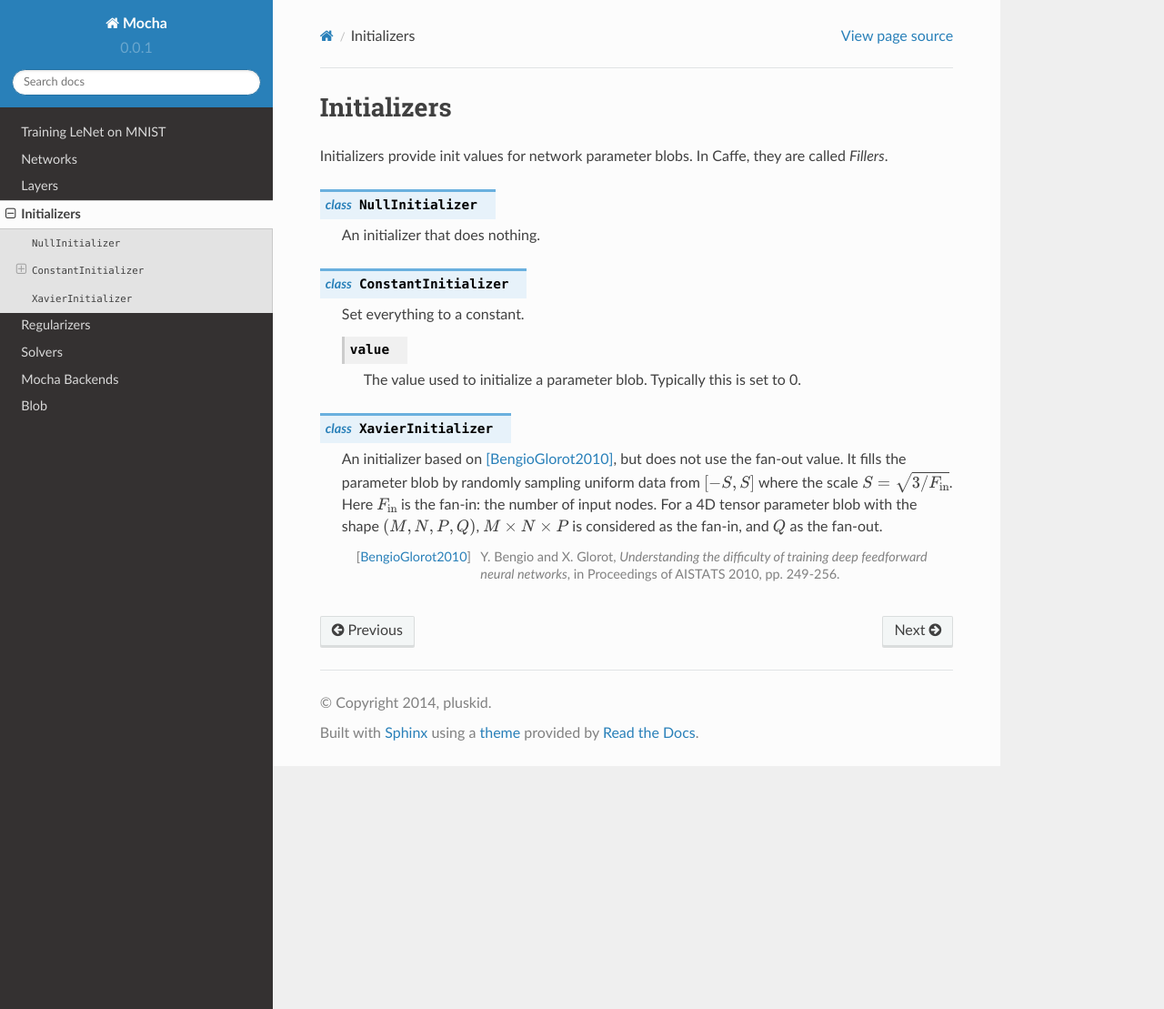
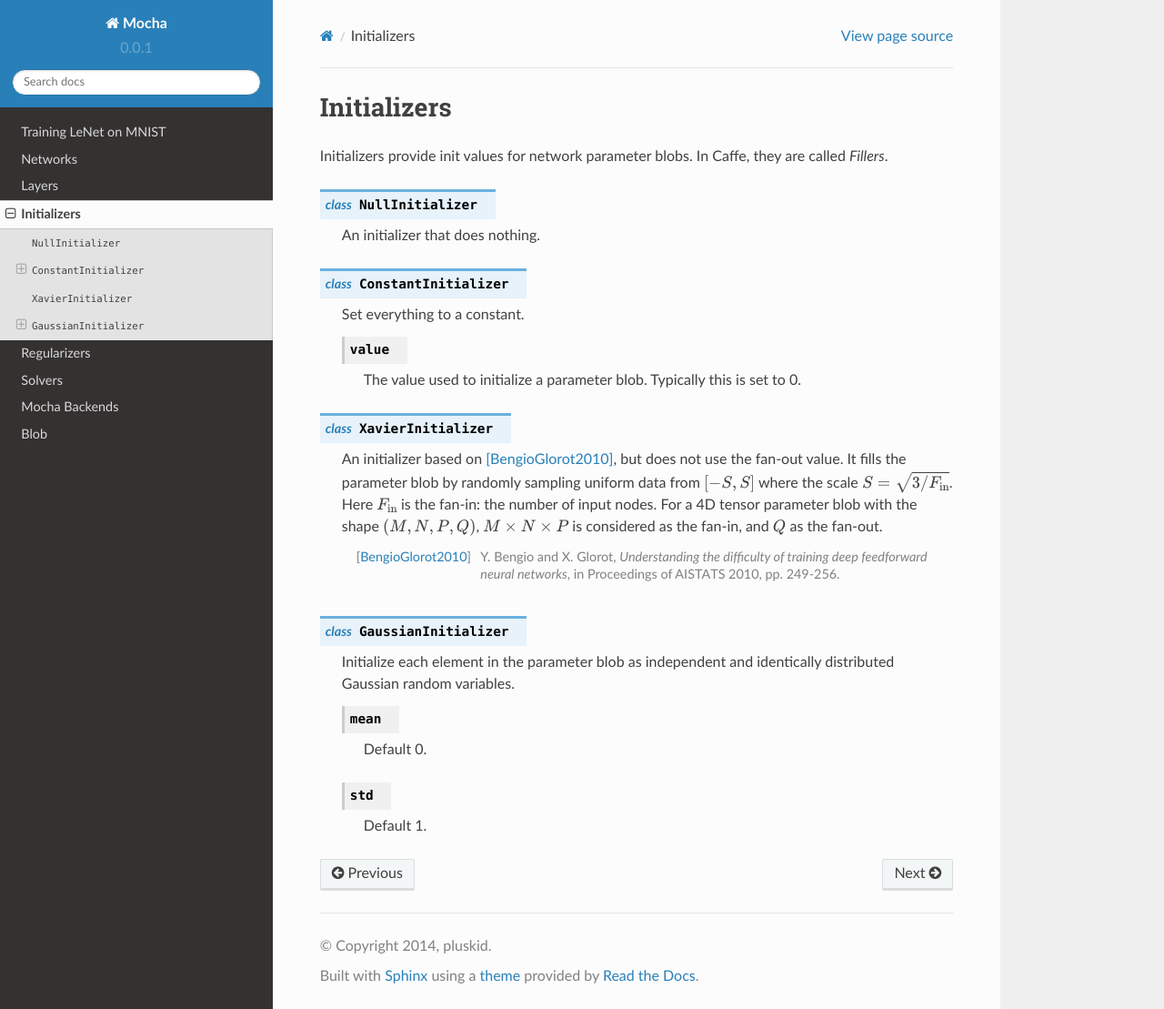
Before and after one commit to pluskid/Mocha.jl, a Sphinx documentation site: the page built from docs/user-guide/initializer.rst, in a window 1280 px wide and 1109 px high. Shown: the whole window at 91% size. Built offline with Sphinx 7.4.7 and the Read the Docs theme 2.0.0, drawn with Linux system fonts in a browser that asks for light colours.

Commit message:
Gaussian initializer.

```diff
--- a/docs/user-guide/initializer.rst
+++ b/docs/user-guide/initializer.rst
@@ -28,3 +28,16 @@ called *Fillers*.
    .. [BengioGlorot2010] Y. Bengio and X. Glorot, *Understanding the
       difficulty of training deep feedforward neural networks*, in Proceedings of
       AISTATS 2010, pp. 249-256.
+
+.. class:: GaussianInitializer
+
+   Initialize each element in the parameter blob as independent and identically
+   distributed Gaussian random variables.
+
+   .. attribute:: mean
+
+      Default 0.
+
+   .. attribute:: std
+
+      Default 1.
```
Also changed, not shown: 1 other file.
